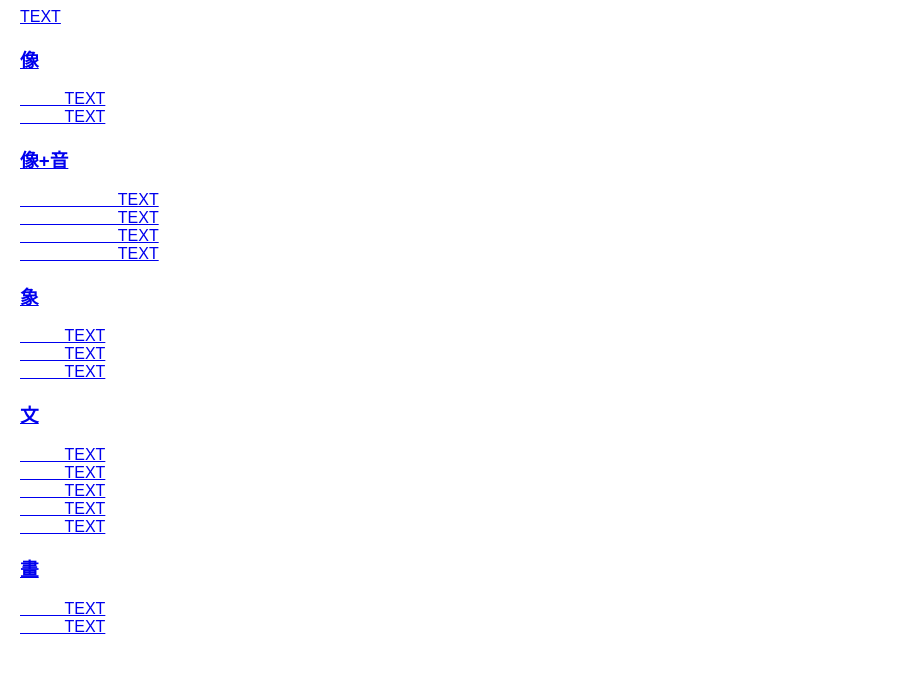
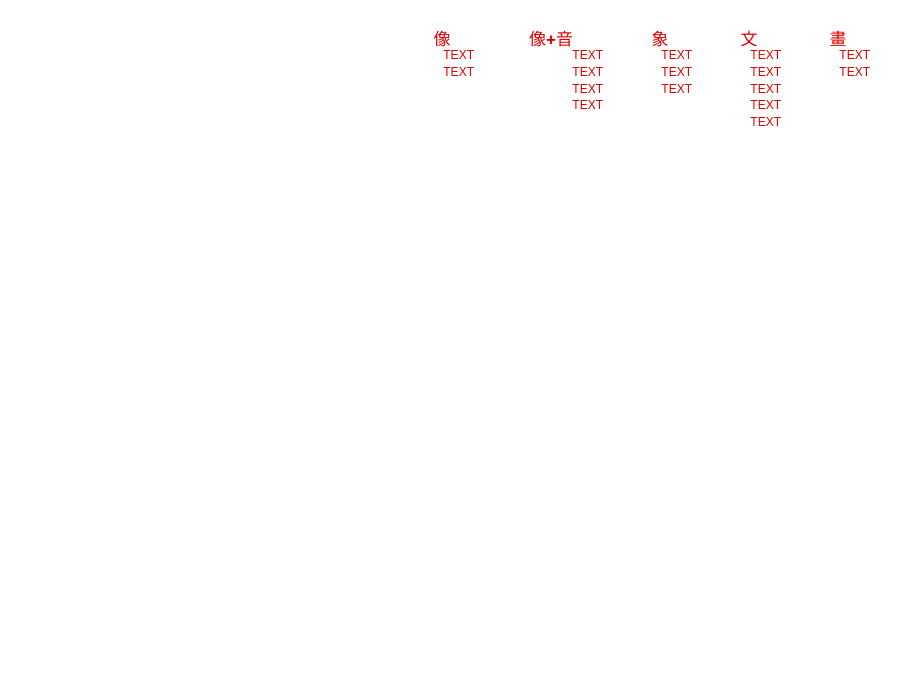
Before and after one commit to yang-haneul/ahffkdlrj, a plain HTML site: page index.html in a window 1280 px wide. Shown: the part 125-800 px from the top of the page, without its empty margins (0-913 px from the left). Drawn offline with Linux system fonts and the light colour scheme.

Commit message:
Add files via upload

```diff
--- a/styles.css
+++ b/styles.css
@@ -1,39 +1,69 @@
-body {
-  margin: 0;
-  padding: 20px;
-  background-color: #ffffff; /* 배경색: 흰색 */
-  color: #ff0000; /* 텍스트 색상: 빨간색 */
-  font-family: Arial, sans-serif;
+h1 {
+  color: black;
 }
 
-.container {
-  text-align: left; /* 텍스트를 왼쪽 정렬 */
+body {
+  font-family: Arial, sans-serif;
+  margin: 0;
+  padding: 0;
+  background-color: #ffffff;
+  text-align: center;
+  color: #DF0101;
 }
 
 .header {
   font-size: 3rem;
+  margin-top: 50px;
   font-weight: bold;
-  margin-bottom: 40px;
 }
 
-.section {
-  margin-bottom: 40px; /* 섹션 간 간격 */
+.text-container {
+  display: inline-block;
+  background-color: #DF0101;
+  color: #ffffff;
+  padding: 0px 40px;
+  font-size: 15px;
+  text-align: center;
+  font-weight: normal;
 }
 
-.section h3 {
-  font-size: 2rem;
-  font-weight: bold;
-  margin-bottom: 10px;
+.text-container a {
+  color: #ffffff; /* 링크 색상을 흰색으로 설정 */
 }
 
-.section p {
-  font-size: 1rem;
-  line-height: 1.8;
+.text-container a:hover {
+  color: #f0f0f0; /* 호버 시 약간 밝게 */
+}
+
+.columns {
+  display: flex;
+  justify-content: center;
+  gap: 25px;
+  margin-top: 10px;
+}
+
+.column {
+  text-align: center;
+}
+
+.column h3 {
+  font-size: 17px;
+  margin-bottom: -3px;
+  font-weight: 550;
+}
+
+.column p {
+  font-size: 12px;
+  line-height: 1.4;
   margin: 0;
 }
 
-.large-text {
-  font-size: 2.5rem;
-  font-weight: bold;
-  margin-top: 40px;
+a {
+  text-decoration: none;
+  color: #DF0101;
 }
+
+a:hover {
+  text-decoration: underline;
+  color: #DF0101;
+}
```
